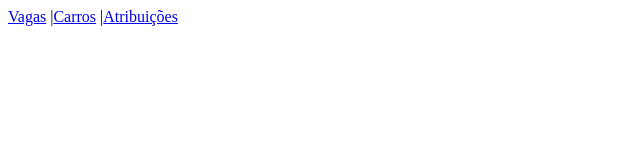
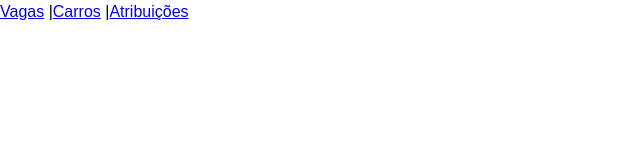
Before and after one commit to FelipeCostaq/car-parking-app, a React (Vite) app: page / in a window 1280 px wide. Shown: the top 160 px of the page, without its empty margins (0-640 px from the left). Built offline with nearby package versions, Linux system fonts and the light colour scheme.

Commit message:
:art: css Reset

```diff
--- a/index.html
+++ b/index.html
@@ -3,6 +3,7 @@
   <head>
     <meta charset="UTF-8" />
     <link rel="icon" type="image/svg+xml" href="/vite.svg" />
+    <link rel="stylesheet" href="src/index.css">
     <meta name="viewport" content="width=device-width, initial-scale=1.0" />
     <title>Sistema de Estacionamento</title>
   </head>
--- /dev/null
+++ b/src/index.css
@@ -0,0 +1,24 @@
+* {
+  margin: 0;
+  padding: 0;
+  box-sizing: border-box;
+}
+
+html, body {
+  height: 100%;
+}
+
+body {
+  line-height: 1.5;
+  -webkit-font-smoothing: antialiased;
+  font-family: sans-serif;
+}
+
+img, picture, video, canvas, svg {
+  display: block;
+  max-width: 100%;
+}
+
+input, button, textarea, select {
+  font: inherit;
+}
```
Also changed, not shown: src/Home.css (deleted).
